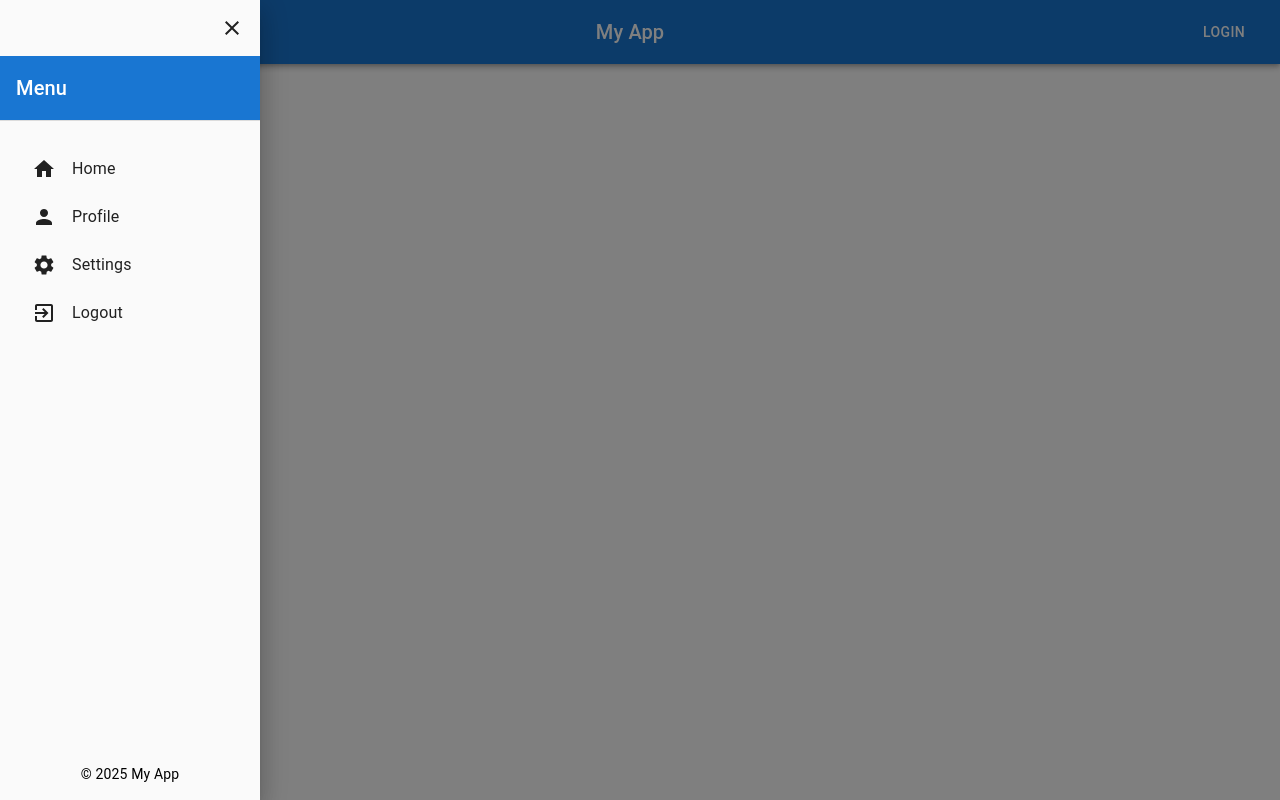
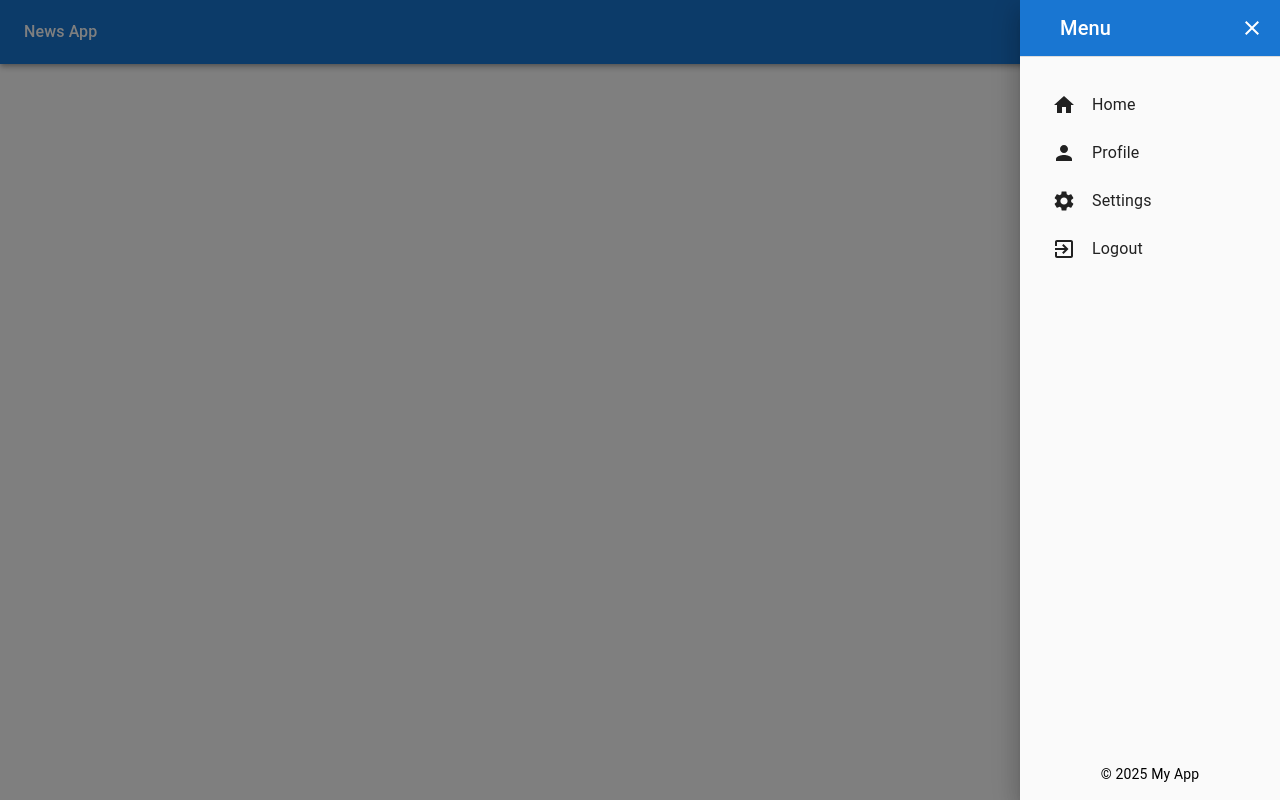
Before and after one commit to Anoop-jaiswal/news-app, a React (Create React App) app: page / in a window 1280 px wide. Both pictures are taken after a click on the button "menu". Built offline with nearby package versions, Linux system fonts and the light colour scheme.

Commit message:
sidebar implemented

```diff
--- a/src/Components/Headers.jsx
+++ b/src/Components/Headers.jsx
@@ -4,23 +4,12 @@ import Toolbar from "@mui/material/Toolbar";
 import Typography from "@mui/material/Typography";
 import IconButton from "@mui/material/IconButton";
 import MenuIcon from "@mui/icons-material/Menu";
-import Button from "@mui/material/Button";
-import Drawer from "@mui/material/Drawer";
-import List from "@mui/material/List";
-import ListItem from "@mui/material/ListItem";
-import ListItemText from "@mui/material/ListItemText";
-import Box from "@mui/material/Box";
-import CloseIcon from "@mui/icons-material/Close";
-import { Divider } from "@mui/material";
-import HomeIcon from "@mui/icons-material/Home";
-import PersonIcon from "@mui/icons-material/Person";
-import SettingsIcon from "@mui/icons-material/Settings";
-import ExitToAppIcon from "@mui/icons-material/ExitToApp";
+import Sidebar from "./SideBar";
+import { Box } from "@mui/material";
 
 const Header = () => {
   const [isDrawerOpen, setIsDrawerOpen] = useState(false);
 
-  // Toggle drawer state
   const toggleDrawer = (open) => (event) => {
     if (
       event.type === "keydown" &&
@@ -31,95 +20,46 @@ const Header = () => {
     setIsDrawerOpen(open);
   };
 
-  // Drawer Content
-  const drawerContent = (
-    <Box
-      sx={{
-        width: { xs: 250, sm: 300, lg: 260 },
-        backgroundColor: "#fafafa", // Light background for the drawer
-        height: "100vh", // Full height
-        display: "flex",
-        flexDirection: "column",
-      }}
-    >
-      {/* Close button */}
-      <Box sx={{ display: "flex", justifyContent: "flex-end", p: 1 }}>
-        <IconButton
-          color="inherit"
-          onClick={toggleDrawer(false)}
-          onKeyDown={toggleDrawer(false)}
+  return (
+    <Box>
+      <AppBar
+        position="static"
+        sx={{
+          backgroundColor: "#1976d2",
+        }}
+      >
+        <Toolbar
+          sx={{
+            display: "flex",
+            justifyContent: "space-between",
+            height: "100%",
+            padding: "0 10px",
+          }}
         >
-          <CloseIcon />
-        </IconButton>
-      </Box>
+          <Typography variant="h6" component="div" sx={{ fontSize: "16px" }}>
+            News App
+          </Typography>
 
-      {/* Drawer Title */}
-      <Box sx={{ p: 2, backgroundColor: "#1976d2", color: "white" }}>
-        <Typography variant="h6">Menu</Typography>
-      </Box>
+          {/* <Box sx={{ display: "flex" }}>
+            <Typography>Test</Typography>
+            <Typography>Test</Typography>
+            <Typography>Test</Typography>
+          </Box> */}
 
-      {/* Divider for separation */}
-      <Divider />
+          <IconButton
+            edge="end"
+            color="inherit"
+            aria-label="menu"
+            sx={{ mr: 1 }}
+            onClick={toggleDrawer(true)}
+          >
+            <MenuIcon />
+          </IconButton>
+        </Toolbar>
+      </AppBar>
 
-      {/* Menu List */}
-      <Box sx={{ flexGrow: 1, p: 2 }}>
-        <List>
-          <ListItem button onClick={toggleDrawer(false)}>
-            <HomeIcon sx={{ mr: 2 }} />
-            <ListItemText primary="Home" />
-          </ListItem>
-          <ListItem button onClick={toggleDrawer(false)}>
-            <PersonIcon sx={{ mr: 2 }} />
-            <ListItemText primary="Profile" />
-          </ListItem>
-          <ListItem button onClick={toggleDrawer(false)}>
-            <SettingsIcon sx={{ mr: 2 }} />
-            <ListItemText primary="Settings" />
-          </ListItem>
-          <ListItem button onClick={toggleDrawer(false)}>
-            <ExitToAppIcon sx={{ mr: 2 }} />
-            <ListItemText primary="Logout" />
-          </ListItem>
-        </List>
-      </Box>
-
-      {/* Footer */}
-      <Box sx={{ p: 2, color: "black", mt: "auto" }}>
-        <Typography variant="body2" align="center">
-          © 2025 My App
-        </Typography>
-      </Box>
+      <Sidebar isDrawerOpen={isDrawerOpen} toggleDrawer={toggleDrawer} />
     </Box>
-  );
-
-  return (
-    <AppBar position="static" color="primary">
-      <Toolbar>
-        <IconButton
-          edge="start"
-          color="inherit"
-          aria-label="menu"
-          sx={{ mr: 2 }}
-          onClick={toggleDrawer(true)} // Open drawer on click
-        >
-          <MenuIcon />
-        </IconButton>
-
-        <Typography variant="h6" component="div" sx={{ flexGrow: 1 }}>
-          My App
-        </Typography>
-        <Button color="inherit">Login</Button>
-      </Toolbar>
-
-      {/* Sidebar Drawer */}
-      <Drawer
-        anchor="left" // Sidebar opens from the left
-        open={isDrawerOpen}
-        onClose={toggleDrawer(false)}
-      >
-        {drawerContent}
-      </Drawer>
-    </AppBar>
   );
 };
 
--- /dev/null
+++ b/src/Components/SideBar.jsx
@@ -0,0 +1,85 @@
+import React from "react";
+import Box from "@mui/material/Box";
+import IconButton from "@mui/material/IconButton";
+import CloseIcon from "@mui/icons-material/Close";
+import List from "@mui/material/List";
+import ListItem from "@mui/material/ListItem";
+import ListItemText from "@mui/material/ListItemText";
+import Divider from "@mui/material/Divider";
+import HomeIcon from "@mui/icons-material/Home";
+import PersonIcon from "@mui/icons-material/Person";
+import SettingsIcon from "@mui/icons-material/Settings";
+import ExitToAppIcon from "@mui/icons-material/ExitToApp";
+import { Typography, Drawer } from "@mui/material";
+
+const Sidebar = ({ isDrawerOpen, toggleDrawer }) => {
+  const drawerContent = (
+    <Box
+      sx={{
+        width: { xs: 250, sm: 300, lg: 260 },
+        backgroundColor: "#fafafa",
+        height: "100vh",
+        display: "flex",
+        flexDirection: "column",
+      }}
+    >
+      <Box
+        sx={{
+          display: "flex",
+          justifyContent: "space-between",
+          alignItems: "center",
+          p: 1,
+          pl: 5,
+          backgroundColor: "#1976d2",
+          color: "white",
+        }}
+      >
+        <Typography variant="h6">Menu</Typography>
+        <IconButton
+          color="inherit"
+          onClick={toggleDrawer(false)}
+          onKeyDown={toggleDrawer(false)}
+        >
+          <CloseIcon />
+        </IconButton>
+      </Box>
+
+      <Divider />
+
+      <Box sx={{ flexGrow: 1, p: 2 }}>
+        <List>
+          <ListItem button onClick={toggleDrawer(false)}>
+            <HomeIcon sx={{ mr: 2 }} />
+            <ListItemText primary="Home" />
+          </ListItem>
+          <ListItem button onClick={toggleDrawer(false)}>
+            <PersonIcon sx={{ mr: 2 }} />
+            <ListItemText primary="Profile" />
+          </ListItem>
+          <ListItem button onClick={toggleDrawer(false)}>
+            <SettingsIcon sx={{ mr: 2 }} />
+            <ListItemText primary="Settings" />
+          </ListItem>
+          <ListItem button onClick={toggleDrawer(false)}>
+            <ExitToAppIcon sx={{ mr: 2 }} />
+            <ListItemText primary="Logout" />
+          </ListItem>
+        </List>
+      </Box>
+
+      <Box sx={{ p: 2, color: "black", mt: "auto" }}>
+        <Typography variant="body2" align="center">
+          © 2025 My App
+        </Typography>
+      </Box>
+    </Box>
+  );
+
+  return (
+    <Drawer anchor="right" open={isDrawerOpen} onClose={toggleDrawer(false)}>
+      {drawerContent}
+    </Drawer>
+  );
+};
+
+export default Sidebar;
```
